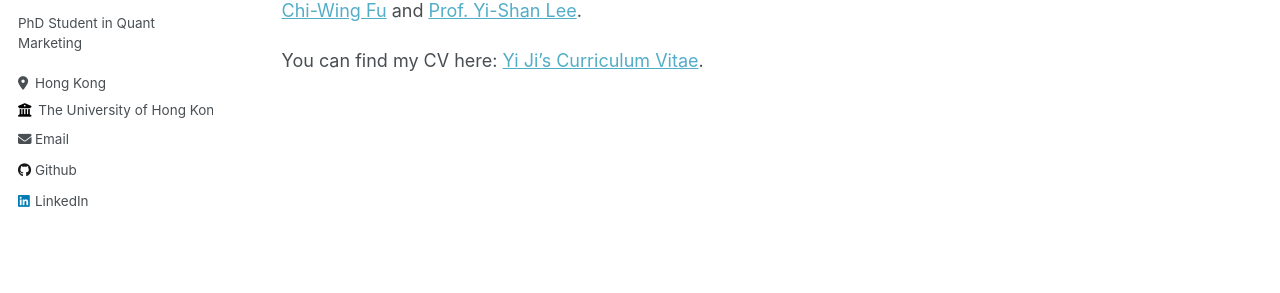
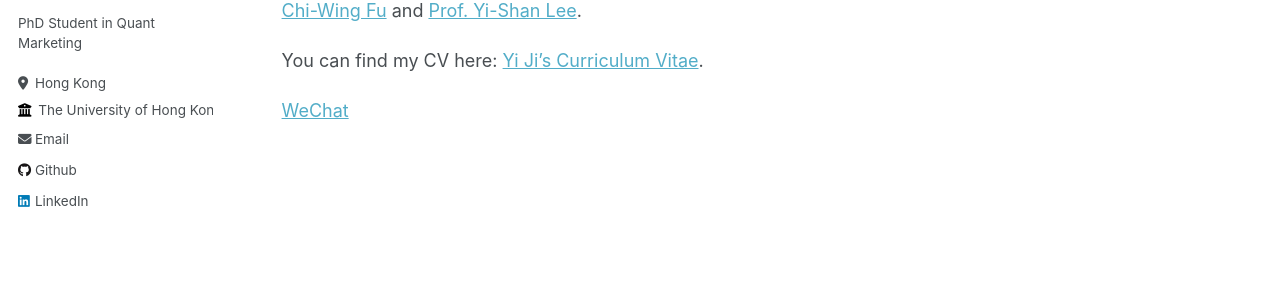
Before and after one commit to jasonyji/jasonyji.github.io, a Jekyll site: the page built from _pages/about.md, in a window 1280 px wide. Shown: the part 310-603 px from the top of the page. Built offline with Jekyll 4.4.1, drawn with Linux system fonts in a browser that asks for light colours.

Commit message:
Update about.md

```diff
--- a/_pages/about.md
+++ b/_pages/about.md
@@ -12,3 +12,5 @@ I am an incoming Ph.D. Student in Quantitative Marketing at The University of Ho
 I received my Bachelor's degrees with First-Class Honours in Computer Science and Business Administration from The Chinese University of Hong Kong, supervised by [Prof. Chi-Wing Fu](https://www.cse.cuhk.edu.hk/~cwfu/) and [Prof. Yi-Shan Lee](https://sites.google.com/view/yi-shanlee).
 
 You can find my CV here: [Yi Ji's Curriculum Vitae](../assets/CV.pdf).
+
+[WeChat](../images/wechat.jpg)
```
